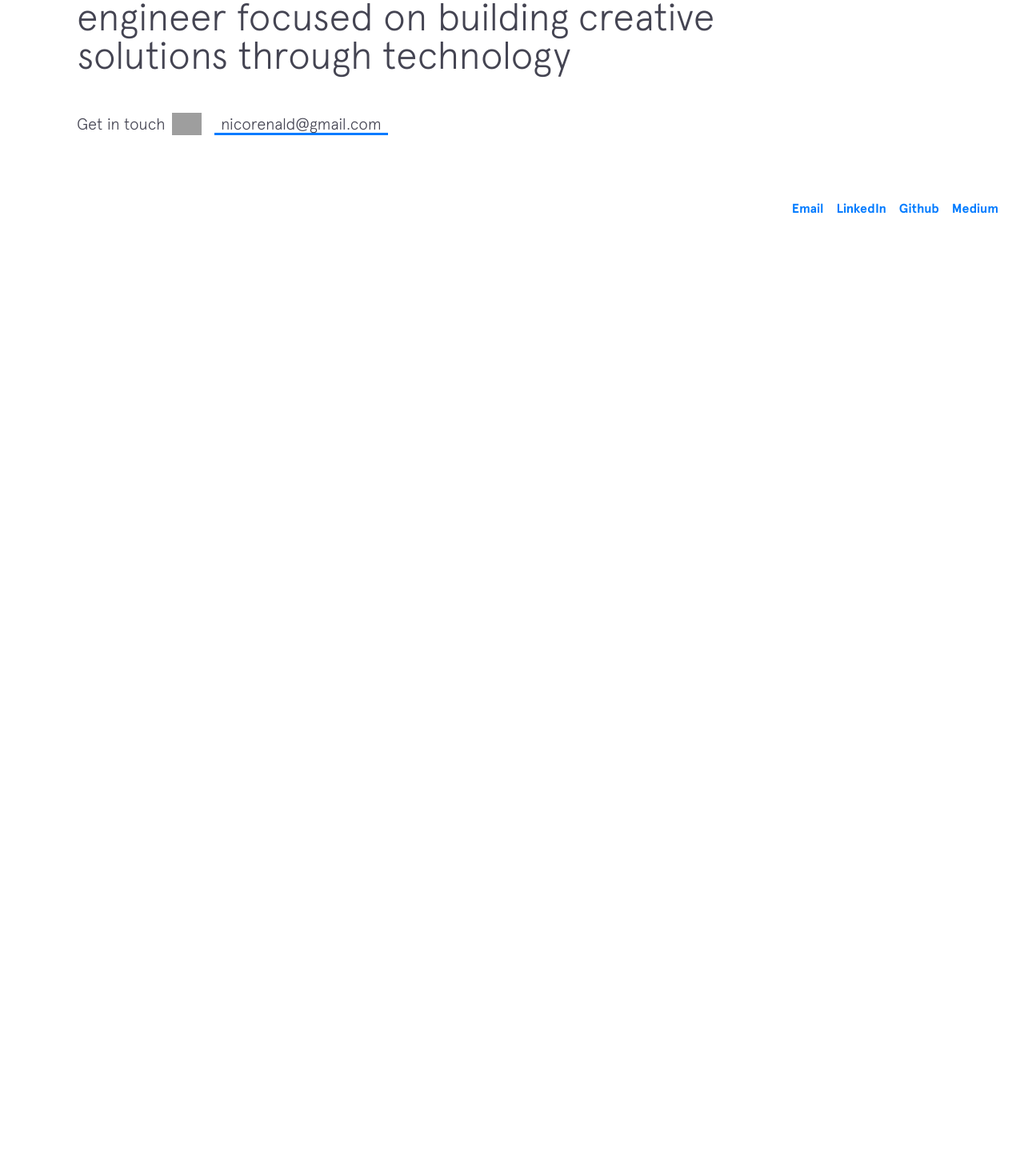
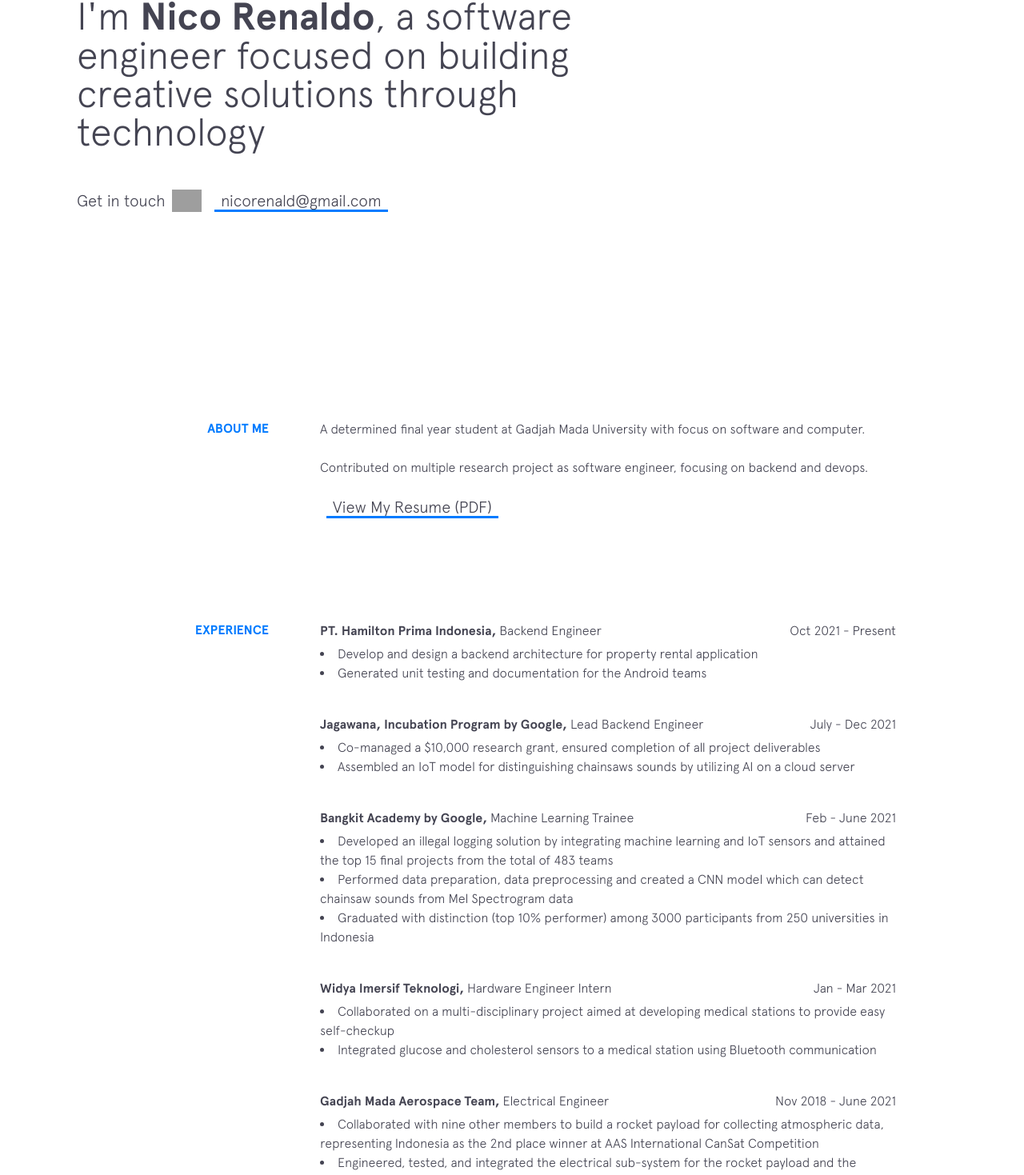
Before and after one commit to nicorenaldo/nicorenaldo.github.io, a React (Create React App) app: page / in a window 1280 px wide. Shown: the part 284-1753 px from the top of the page at 80% size. Before the commit the page ends 800 px from the top, so only its background shows below. Built offline with nearby package versions, Linux system fonts and the light colour scheme; grey boxes are pictures that could not be loaded.

Commit message:
feat(experience): add experience template

```diff
--- a/src/components/Footer/index.tsx
+++ b/src/components/Footer/index.tsx
@@ -1,5 +1,3 @@
-import { Link } from "react-router-dom"
-
 const Footer = () => {
     return <div className="flex p-8 gap-4 justify-end">
         <a href="mailto:nicorenald@gmail.com" className="font-bold text-bluec">Email</a>
--- /dev/null
+++ b/src/components/Layout/SectionLayout.tsx
@@ -0,0 +1,19 @@
+import React from "react"
+import { Body } from "../Common/Text"
+
+type SectionLayoutProps = {
+    title: string
+}
+
+const SectionLayout = ({ children, title }: React.PropsWithChildren<SectionLayoutProps>) => {
+    return <div className="flex flex-col md:flex-row gap-4 md:gap-16">
+        <div className="md:basis-1/4 md:text-right">
+            <Body className="font-bold uppercase text-bluec">{title}</Body>
+        </div>
+        <div className="md:basis-3/4">
+            {children}
+        </div>
+    </div>
+}
+
+export default SectionLayout
--- a/src/components/Navbar/index.tsx
+++ b/src/components/Navbar/index.tsx
@@ -11,11 +11,8 @@ const Navbar = () => {
   return (
     <>
       <div className="hidden md:flex p-8 gap-4">
-        <Link to="/#asd">Home</Link>
-        <Link to="/#asd">About</Link>
-        <Link to="/#asd">Experience</Link>
-        <Link to="/#asd">Projects</Link>
-        <Link to="/#asd">Blogs</Link>
+        <Link to="/">Home</Link>
+        <Link to="/blogs">Blogs</Link>
       </div>
       <div className="block md:hidden m-4">
         <div className="z-0 w-full text-end py-2">
@@ -26,11 +23,8 @@ const Navbar = () => {
         {openMenu && (
           <ClickAwayListener onClickAway={() => setOpenMenu(false)}>
             <div className="bg-neutral-50 shadow w-full flex flex-col gap-2 text-end absolute right-0 p-4">
-              <Link className="" to="/#asd">Home</Link>
-              <Link to="/#asd">About</Link>
-              <Link to="/#asd">Experience</Link>
-              <Link to="/#asd">Projects</Link>
-              <Link to="/#asd">Blogs</Link>
+              <Link to="/">Home</Link>
+              <Link to="/blogs">Blogs</Link>
             </div>
           </ClickAwayListener>
         )}
--- a/src/constants/color.ts
+++ /dev/null
@@ -1,3 +0,0 @@
-export const Colors = {
-    black: '#444452'
-}
--- /dev/null
+++ b/src/constants/color.tsx
@@ -0,0 +1,4 @@
+export const Colors = {
+    black: "#444452",
+    blue: "#007bff",
+};
--- /dev/null
+++ b/src/pages/Home/components/AboutMe.tsx
@@ -0,0 +1,16 @@
+import { Body, Title } from "../../../components/Common/Text"
+import SectionLayout from "../../../components/Layout/SectionLayout"
+
+const AboutMe = () => {
+    return <SectionLayout title="About Me">
+        <Body id="#about">A determined final year student at Gadjah Mada University with focus on software and computer.</Body>
+        <br />
+        <Body>Contributed on multiple research project as software engineer, focusing on backend and devops.</Body>
+        <br />
+        <Title className="w-fit px-2 lg:mx-2 transition-all shadow-[inset_0px_-3px_0px_0px_#007bff] hover:shadow-[inset_0px_-30px_0px_0px_#007bff] hover:text-white cursor-pointer duration-300">
+            <a href="/nicorenaldo_resume.pdf">View My Resume (PDF)</a>
+        </Title>
+    </SectionLayout>
+}
+
+export default AboutMe
--- /dev/null
+++ b/src/pages/Home/components/Achievement.tsx
@@ -0,0 +1,3 @@
+const Achievement = () => { return <div></div> }
+
+export default Achievement
--- /dev/null
+++ b/src/pages/Home/components/Banner.tsx
@@ -0,0 +1,23 @@
+import { PointRightIcon } from "../../../components/Common/Icon";
+import { Heading, Title } from "../../../components/Common/Text";
+
+const Banner = () => {
+    return (
+        <div className="xl:min-h-[90vh] flex flex-col gap-12 pt-8 pb-24 xl:pt-24 xl:pr-96">
+            <Heading className="">Hello!</Heading>
+            <Heading>
+                I'm <span className="font-bold">Nico Renaldo</span>, a software
+                engineer focused on building creative solutions through technology
+            </Heading>
+            <div className="flex gap-2 flex-wrap">
+                <Title>Get in touch</Title>
+                <PointRightIcon className="w-auto h-7" />
+                <Title className="px-2 lg:mx-2 transition-all shadow-[inset_0px_-3px_0px_0px_#007bff] hover:shadow-[inset_0px_-30px_0px_0px_#007bff] hover:text-white cursor-pointer duration-300">
+                    <a href="mailto:nicorenald@gmail.com">nicorenald@gmail.com</a>
+                </Title>
+            </div>
+        </div>
+    )
+}
+
+export default Banner
--- /dev/null
+++ b/src/pages/Home/components/Experience.tsx
@@ -0,0 +1,87 @@
+import { Body } from "../../../components/Common/Text"
+import SectionLayout from "../../../components/Layout/SectionLayout"
+
+type Experience = {
+    name: string;
+    title: string;
+    duration: string;
+    description: string[];
+}
+
+const ExperienceSection = () => {
+    const data: Experience[] = [
+        {
+            name: "PT. Hamilton Prima Indonesia",
+            title: "Backend Engineer",
+            duration: 'Oct 2021 - Present',
+            description: [
+                "Develop and design a backend architecture for property rental application",
+                "Generated unit testing and documentation for the Android teams"
+            ]
+        },
+        {
+            name: "Jagawana, Incubation Program by Google",
+            title: "Lead Backend Engineer",
+            duration: 'July - Dec 2021',
+            description: [
+                "Co-managed a $10,000 research grant, ensured completion of all project deliverables",
+                "Assembled an IoT model for distinguishing chainsaws sounds by utilizing AI on a cloud server"
+            ]
+        },
+        {
+            name: "Bangkit Academy by Google",
+            title: "Machine Learning Trainee",
+            duration: 'Feb - June 2021',
+            description: [
+                "Developed an illegal logging solution by integrating machine learning and IoT sensors and attained the top 15 final projects from the total of 483 teams",
+                "Performed data preparation, data preprocessing and created a CNN model which can detect chainsaw sounds from Mel Spectrogram data",
+                "Graduated with distinction (top 10% performer) among 3000 participants from 250 universities in Indonesia"
+            ]
+        },
+        {
+            name: "Widya Imersif Teknologi",
+            title: "Hardware Engineer Intern",
+            duration: 'Jan - Mar 2021',
+            description: [
+                "Collaborated on a multi-disciplinary project aimed at developing medical stations to provide easy self-checkup",
+                "Integrated glucose and cholesterol sensors to a medical station using Bluetooth communication"
+            ]
+        },
+        {
+            name: "Gadjah Mada Aerospace Team",
+            title: "Electrical Engineer",
+            duration: 'Nov 2018 - June 2021',
+            description: [
+                "Collaborated with nine other members to build a rocket payload for collecting atmospheric data, representing Indonesia as the 2nd place winner at AAS International CanSat Competition",
+                "Engineered, tested, and integrated the electrical sub-system for the rocket payload and the ground control system"
+            ]
+        }
+    ]
+
+    return <SectionLayout title="Experience">
+        <div className="flex flex-col gap-10">
+            {
+                data.map((e) => <ExperienceCard experience={e} />)
+            }
+
+        </div>
+    </SectionLayout>
+}
+
+type ExperienceCardProps = {
+    experience: Experience
+}
+
+const ExperienceCard = ({ experience: e }: ExperienceCardProps) => {
+    return <div>
+        <div className="flex justify-between">
+            <Body className="font-bold">{e.name}, <span className="font-light">{e.title}</span></Body>
+            <Body>{e.duration}</Body>
+        </div>
+        <div className="flex flex-col mt-1">
+            {e.description.map((desc) => <li className="font-light">{desc}</li>)}
+        </div>
+    </div>
+}
+
+export default ExperienceSection
--- /dev/null
+++ b/src/pages/Home/components/Project.tsx
@@ -0,0 +1,3 @@
+const Project = () => { return <div></div> }
+
+export default Project
--- a/src/pages/Home/index.tsx
+++ b/src/pages/Home/index.tsx
@@ -1,22 +1,18 @@
-import { PointRightIcon } from "../../components/Common/Icon";
-import { Heading, Title } from "../../components/Common/Text";
+import AboutMe from "./components/AboutMe";
+import Achievement from "./components/Achievement";
+import Banner from "./components/Banner";
+import ExperienceSection from "./components/Experience";
+import Project from "./components/Project";
 
 const HomePage = () => {
   return (
-    <div className="flex flex-col">
-      <div className="flex flex-col gap-12 py-12 px-8 lg:pl-24 xl:pr-96">
-        <Heading className="">Hello!</Heading>
-        <Heading>
-          I'm <span className="font-bold">Nico Renaldo</span>, a software
-          engineer focused on building creative solutions through technology
-        </Heading>
-        <div className="flex gap-2 flex-wrap">
-          <Title>Get in touch</Title>
-          <PointRightIcon className="w-auto h-7" />
-          <Title className="px-2 lg:mx-2 transition-all shadow-[inset_0px_-3px_0px_0px_#007bff] hover:shadow-[inset_0px_-30px_0px_0px_#007bff] hover:text-white cursor-pointer duration-300">
-            <a href="mailto:nicorenald@gmail.com">nicorenald@gmail.com</a>
-          </Title>
-        </div>
+    <div className="flex flex-col px-8 xl:pl-24">
+      <Banner />
+      <div className="flex flex-col gap-24 xl:gap-32 md:mr-16 xl:mr-32">
+        <AboutMe />
+        <ExperienceSection />
+        <Achievement />
+        <Project />
       </div>
     </div>
   );
```
Also changed, not shown: 2 other files (tests, documents, lock files or other folders).
